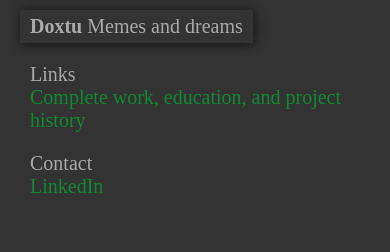
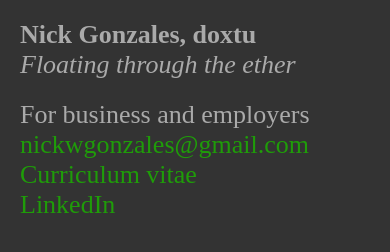
Before and after one commit to doxtu/nickwademe, a website: page index.html in a window 390 px wide. Drawn offline with Linux system fonts and the light colour scheme.

Commit message:
updated styles for mobile, updated content

```diff
--- a/index.html
+++ b/index.html
@@ -1,85 +1,34 @@
 <!DOCTYPE html>
 <html>
    <head>
-      <title>cuteness</title>
+      <title>doxtu</title>
       <meta charset='utf8'>
-      <style>
-         /*general styles*/
-         *{
-            border:0;
-            margin:0;
-            padding:0;
-            font: 20px Tahoma sans-serif;
-            box-sizing:border-box;
-         }
-
-         body{
-            background:#333;
-            color: #aaa;
-         }
-
-         body > *{
-            margin:10px 20px;
-         }
-
-         section > *{
-            margin-left:10px; /*adds ten to match the padding on the card*/
-         }
-
-         a{
-            text-decoration:none;
-            color: #0f8a30;
-         }
-
-         a:hover{
-            color:#13bf41;
-         }
-
-         /*header styles*/
-         header{
-            margin-bottom:20px;
-         }
-
-         header #card > *{
-            display:inline-block;
-         }
-
-         header #card{
-            display:inline-block;
-            box-shadow:1px 1px 12px #111;
-            padding:5px 10px;
-         }
-
-         header h1{
-            font-weight:bold;
-         }
-
-         /*links styling*/
-         #lists ul{
-            list-style-type:none;
-            margin-bottom:20px;
-         }
-      </style>
+      <link rel='stylesheet' href='./main.css'>
+      <link rel='stylesheet' href='./mobile.css'>
    </head>
 
    <body>
       <header>
-         <div id='card'>
-            <h1>Doxtu</h2>
-            <p>Memes and dreams</p>
-         </div>
+         <h1>Nick Gonzales, doxtu</h1>
+         <p><span class='italics'>Floating through the ether</span></p>
       </header>
 
-      <section id='lists'>
-         <h2>Links</h2>
-         <ul id='generic-links'>
-            <li><a target='_blank' href='https://docs.google.com/document/d/1JyGzCXAHC8EJjdOmBATpPoAD9ZwGhrossmIiG6WyqTw/edit?usp=sharing'>Complete work, education, and project history</a></li>
-         </ul>
-
-         <h2>Contact</h2>
-         <ul id='social-media'>
+      <section id='business'>
+         <h2>For business and employers</h2>
+         <ul>
+            <li>nickwgonzales@gmail.com</li>
+            <li><a target='_blank' href='https://docs.google.com/document/d/1JyGzCXAHC8EJjdOmBATpPoAD9ZwGhrossmIiG6WyqTw/edit?usp=sharing'>Curriculum vitae</a></li>
             <li><a target='_blank' href='https://www.linkedin.com/in/nick-gonzales-9517864a'>LinkedIn</a></li>
          </ul>
       </section>
+
+      <!-- <section id='links'> -->
+         <!-- <h2>For everyone</h2> -->
+         <!-- <ul> -->
+            <!-- <li><a>Platychat</a></li> -->
+         <!-- </ul> -->
+      <!-- </section> -->
+
+
    </body>
 </html>
--- /dev/null
+++ b/main.css
@@ -0,0 +1,47 @@
+/*GENERAL*/
+*{
+   border:0;
+   margin:0;
+   padding:0;
+   font: 26px Tahoma sans-serif;
+   box-sizing:border-box;
+}
+
+body{
+   background:#333;
+   color: #aaa;
+}
+
+body > *{
+   margin:20px;
+}
+
+ul{
+   list-style-type:none;
+}
+
+li, a{
+   color:#1f9c09;
+}
+
+a{
+   text-decoration:none;
+}
+
+a:hover{
+   color:#28cf0a
+}
+
+/*HEADER*/
+
+header > *{
+   display:inline-block;
+}
+
+header h1{
+   font-weight:bold;
+}
+
+.italics{
+   font-style:italic;
+}
--- /dev/null
+++ b/mobile.css
@@ -0,0 +1,5 @@
+@media only screen and (max-device-width: 780px){
+   *{
+      font-size:42px;
+   }
+}
```
Also changed, not shown: assets/icon_discord.svg (added), assets/icon_gmail.svg (added), assets/icon_instagram.svg (added), assets/icon_linkedin.svg (added), assets/icon_reddit.svg (added), assets/icon_twitter.svg (added), assets/icon_youtube.svg (added).
